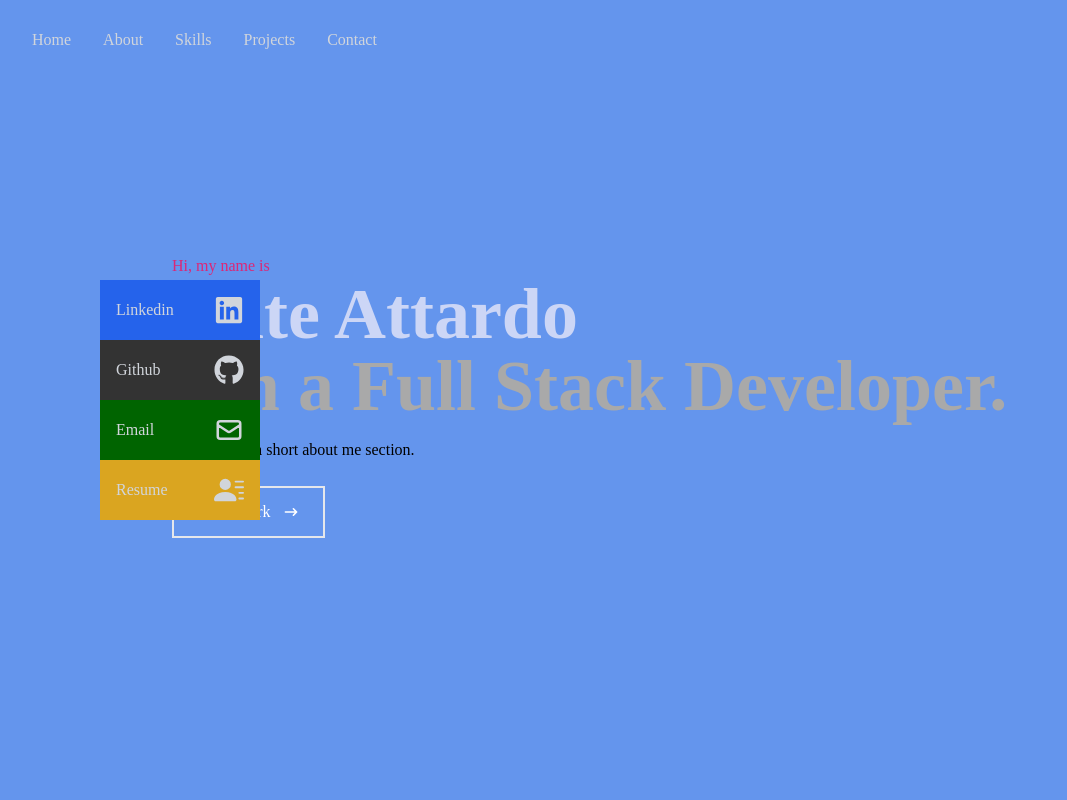
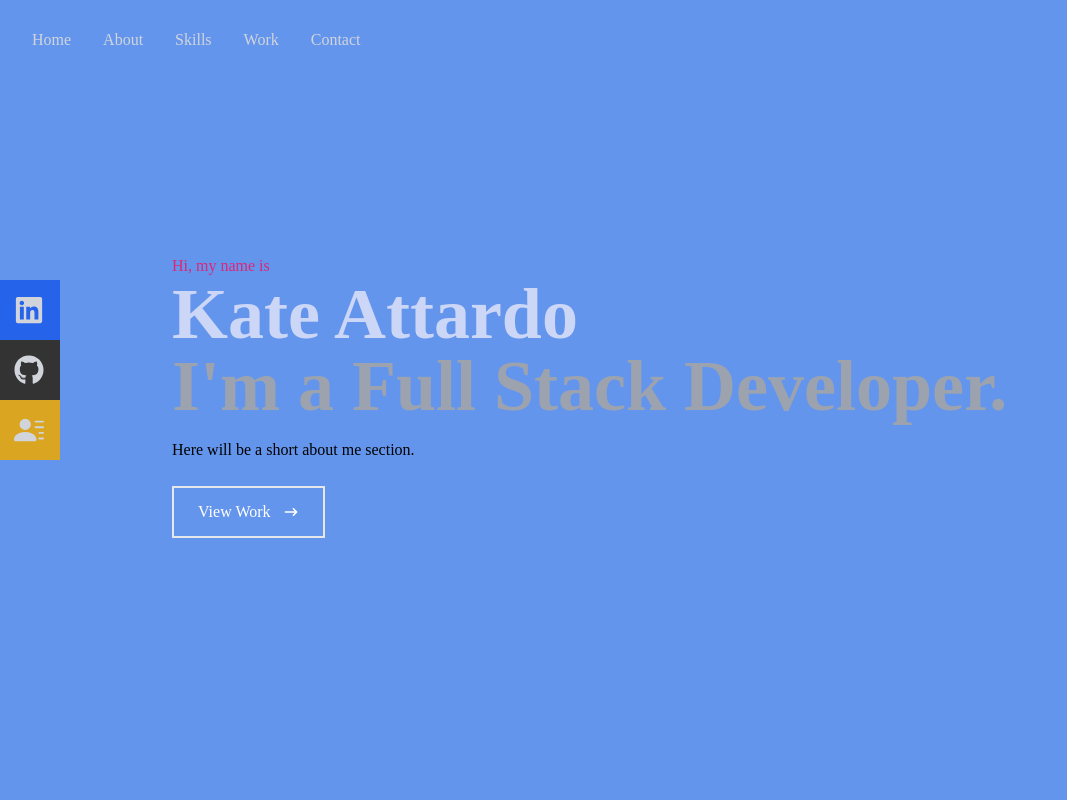
Before and after one commit to Kateattardo/Portfolio, a React (Create React App) app: page / in a window 1280 px wide. Shown: the top 800 px of the page, without its empty margins (0-1067 px from the left). Built offline with nearby package versions, Linux system fonts and the light colour scheme.

Commit message:
python and resume added

```diff
--- a/package.json
+++ b/package.json
@@ -10,6 +10,7 @@
     "react-dom": "^18.2.0",
     "react-icons": "^4.11.0",
     "react-scripts": "5.0.1",
+    "react-scroll": "^1.9.0",
     "web-vitals": "^2.1.4"
   },
   "scripts": {
--- a/src/components/Contact.jsx
+++ b/src/components/Contact.jsx
@@ -20,19 +20,19 @@ const contact = () => {
           </p>
         </div>
         <input
-          className="bg-[#ccd6f6] p-2"
+          className="bg-white p-2"
           type="text"
           placeholder="Name"
           name="name"
         />
         <input
-          className="my-4 p-2 bg-[#ccd6f6]"
+          className="my-4 p-2 bg-white"
           type="email"
           placeholder="Email"
           name="email"
         />
         <textarea
-          className="bg-[#ccd6f6] p-2"
+          className="bg-white p-2"
           name="message"
           rows="10"
           placeholder="Message"
--- a/src/components/Home.jsx
+++ b/src/components/Home.jsx
@@ -1,5 +1,6 @@
 import React from "react";
 import { HiArrowNarrowRight } from "react-icons/hi";
+import { Link } from "react-scroll";
 
 const Home = () => {
   return (
@@ -10,19 +11,21 @@ const Home = () => {
         <h1 className="text-4xl sm:text-7xl font-bold text-[#ccd6f6]">
           Kate Attardo
         </h1>
-        <h2 className="text-4xl sm:text-7xl font-bold text-[#a9a9a9]">
+        <h2 className="text-4xl sm:text-7xl font-bold text-gray-400">
           I'm a Full Stack Developer.
         </h2>
         <p className="text-black py-4 max-w[700px]">
           Here will be a short about me section.
         </p>
         <div>
+          <Link to="work" smooth={true} duration={500}>
             <button className="text-white group border-2 px-6 py-3 my-2 flex items-center hover:border-pink-600">
               View Work
               <span className="group-hover:rotate-90 duration-300">
                 <HiArrowNarrowRight className="ml-3" />
               </span>
             </button>
+          </Link>
         </div>
       </div>
     </div>
--- a/src/components/Navbar.jsx
+++ b/src/components/Navbar.jsx
@@ -1,7 +1,8 @@
 import React, { useState } from "react";
 import { FaBars, FaTimes, FaGithub, FaLinkedin } from "react-icons/fa";
-import { HiOutlineMail } from "react-icons/hi";
+// import { HiOutlineMail } from "react-icons/hi";
 import { BsFillPersonLinesFill } from "react-icons/bs";
+import { Link } from "react-scroll";
 const Navbar = () => {
   const [nav, setNav] = useState(false);
   const handleClick = () => setNav(!nav);
@@ -10,11 +11,32 @@ const Navbar = () => {
     <div className="fixed w-full h-[80px] flex justify-between items-center px-4 bg-[#6495ed] text-gray-300">
       {/* menu */}
       <ul className=" hidden md:flex">
-        <li>Home</li>
-        <li>About</li>
-        <li>Skills</li>
-        <li>Projects</li>
-        <li>Contact</li>
+        <li>
+          {" "}
+          <Link to="home" smooth={true} duration={500}>
+            Home
+          </Link>
+        </li>
+        <li>
+          <Link to="about" smooth={true} duration={500}>
+            About
+          </Link>
+        </li>
+        <li>
+          <Link to="skills" smooth={true} duration={500}>
+            Skills
+          </Link>
+        </li>
+        <li>
+          <Link to="work" smooth={true} duration={500}>
+            Work
+          </Link>
+        </li>
+        <li>
+          <Link to="contact" smooth={true} duration={500}>
+            Contact
+          </Link>
+        </li>
       </ul>
       {/* hamburger */}
       <div onClick={handleClick} className="md:hidden z-10">
@@ -28,41 +50,61 @@ const Navbar = () => {
             : "absolute top-0 w-full h-screen bg-[#6495ed] felx flex-col justify-center items-center"
         }
       >
-        <li className="py-6 text-4xl">Home</li>
-        <li className="py-6 text-4xl">About</li>
-        <li className="py-6 text-4xl">Skills</li>
-        <li className="py-6 text-4xl">Projects</li>
-        <li className="py-6 text-4xl">Contact</li>
+        <li className="py-6 text-4xl">
+          <Link onClick={handleClick} to="home" smooth={true} duration={500}>
+            Home
+          </Link>
+        </li>
+        <li className="py-6 text-4xl">
+          <Link onClick={handleClick} to="about" smooth={true} duration={500}>
+            About
+          </Link>
+        </li>
+        <li className="py-6 text-4xl">
+          <Link onClick={handleClick} to="skills" smooth={true} duration={500}>
+            Skills
+          </Link>
+        </li>
+        <li className="py-6 text-4xl">
+          <Link onClick={handleClick} to="work" smooth={true} duration={500}>
+            Work
+          </Link>
+        </li>
+        <li className="py-6 text-4xl">
+          <Link onClick={handleClick} to="contact" smooth={true} duration={500}>
+            Contact
+          </Link>
+        </li>
       </ul>
 
       {/* social icons */}
       <div className="hidden lg:flex fixed flex-col top-[35%] left-0">
         <ul>
-          <li className="w-[160px] h-[60px] flex justify-between items-center ml-[100px] hover:ml-[-10px] duration-300 bg-blue-600">
+          <li className="w-[160px] h-[60px] flex justify-between items-center ml-[-100px] hover:ml-[-10px] duration-300 bg-blue-600">
             <a
               className="flex justify-between items-center w-full text-grey-300"
-              href="/"
+              href="/www.linkedin.com/in/kateattardonyc"
             >
               Linkedin <FaLinkedin size={30} />
             </a>
           </li>
-          <li className="w-[160px] h-[60px] flex justify-between items-center ml-[100px] hover:ml-[-10px] duration-300 bg-[#333333]">
+          <li className="w-[160px] h-[60px] flex justify-between items-center ml-[-100px] hover:ml-[-10px] duration-300 bg-[#333333]">
             <a
               className="flex justify-between items-center w-full text-grey-300"
-              href="/"
+              href="/https://github.com/Kateattardo"
             >
               Github <FaGithub size={30} />
             </a>
           </li>
-          <li className="w-[160px] h-[60px] flex justify-between items-center ml-[100px] hover:ml-[-10px] duration-300 bg-[#006400]">
+          {/* <li className="w-[160px] h-[60px] flex justify-between items-center ml-[100px] hover:ml-[-10px] duration-300 bg-[#006400]">
             <a
               className="flex justify-between items-center w-full text-grey-300"
               href="/"
             >
               Email <HiOutlineMail size={30} />
             </a>
-          </li>
-          <li className="w-[160px] h-[60px] flex justify-between items-center ml-[100px] hover:ml-[-10px] duration-300 bg-[#DAA520]">
+      </li> */}
+          <li className="w-[160px] h-[60px] flex justify-between items-center ml-[-100px] hover:ml-[-10px] duration-300 bg-[#DAA520]">
             <a
               className="flex justify-between items-center w-full text-grey-300"
               href="/"
--- a/src/components/Skills.jsx
+++ b/src/components/Skills.jsx
@@ -7,6 +7,7 @@ import ReactImg from "../assets/react.png";
 import Github from "../assets/github.png";
 import Mongo from "../assets/mongo.png";
 import Node from "../assets/node.png";
+import Python from "../assets/python.png";
 
 const Skills = () => {
   return (
@@ -54,6 +55,10 @@ const Skills = () => {
             <img className="w-20 mx-auto" src={Node} alt="Node icon" />
             <p className="my-4">NODE JS</p>
           </div>
+          <div className=" shadow-md hover:scale-110 duration-500">
+            <img className="w-20 mx-auto" src={Python} alt="Python icon" />
+            <p className="my-4">Python</p>
+          </div>
         </div>
       </div>
     </div>
--- a/src/components/Work.jsx
+++ b/src/components/Work.jsx
@@ -11,7 +11,7 @@ const Work = () => {
           <p className="text-4xl font-bold inline border-b-4 text-gray-300 border-pink-600">
             Work
           </p>
-          <p className="py-6">Enjoy some of my recent projects/work..?</p>
+          <p className="py-6">Enjoy some of my recent work</p>
         </div>
         {/* Container for projects */}
         <div className="grid sm:grid-cols-2 md:grid-cols-3 gap-4">
```
Also changed, not shown: src/assets/python.png (added), 1 other file (tests, documents, lock files or other folders). Lines whose indentation alone changed are shown as unchanged.
